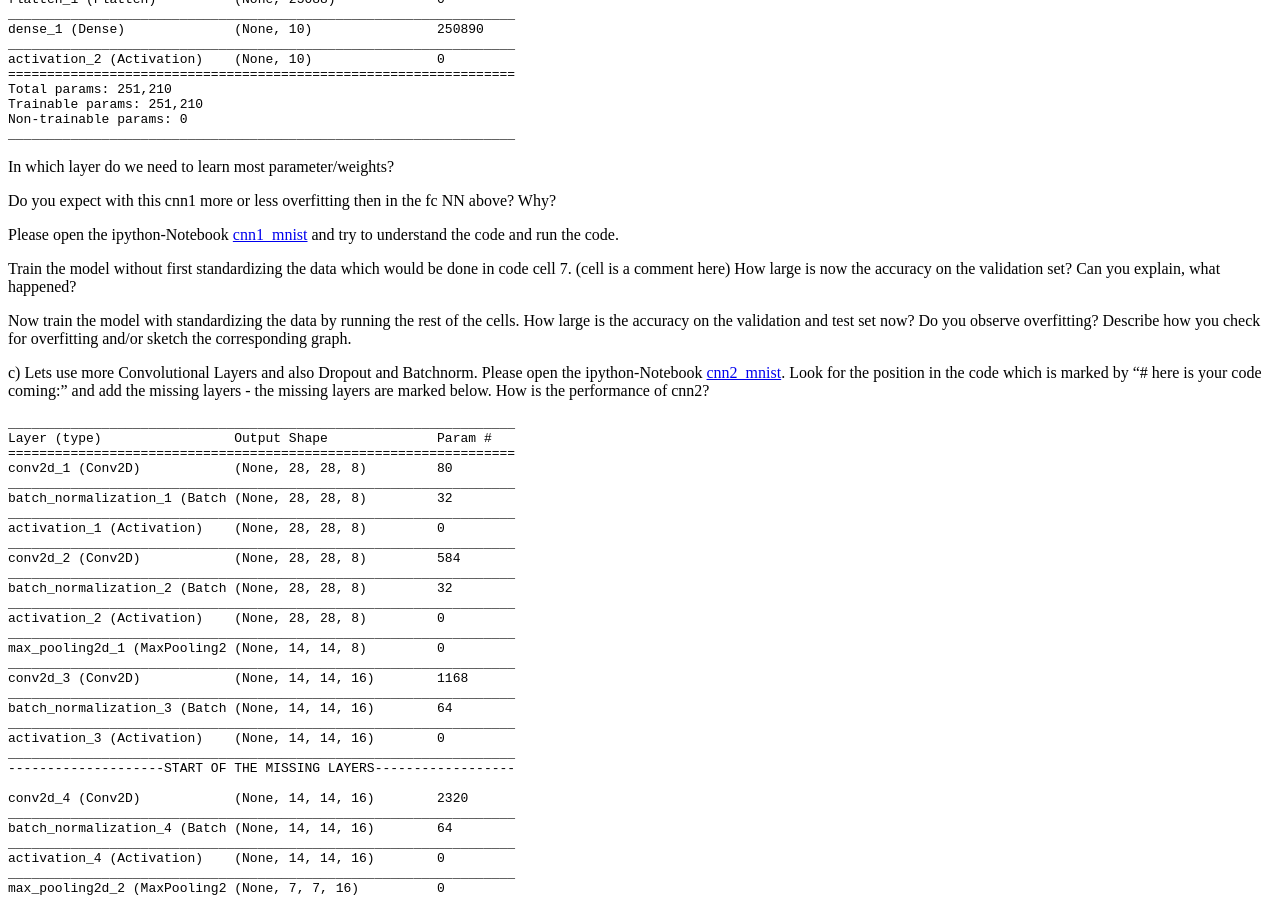
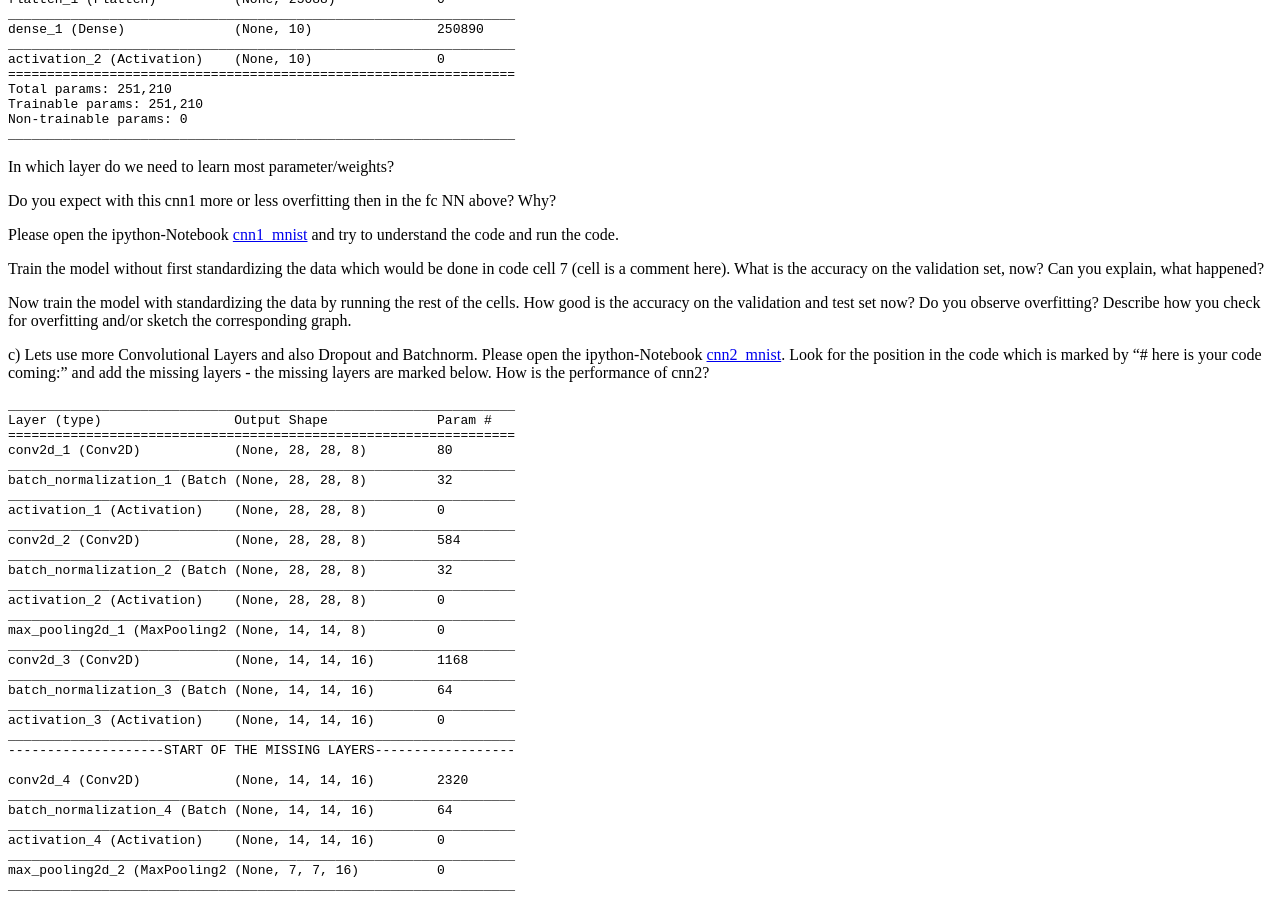
Before and after one commit to tensorchiefs/dl_course_2018, a Jekyll site: the page built from docs/exercises/07_CNN_MNIST.md, in a window 1280 px wide and 900 px high, scrolled down 834 px. Built offline with Jekyll 4.4.1, drawn with Linux system fonts in a browser that asks for light colours; a script that is not in the unit is left out; the repository's description, which GitHub fills in, is left out.

Commit message:
07 exercise update

```diff
--- a/docs/exercises/07_CNN_MNIST.md
+++ b/docs/exercises/07_CNN_MNIST.md
@@ -70,11 +70,11 @@ Do you expect with this cnn1 more or less overfitting then in the fc NN above? W
 Please open the ipython-Notebook [cnn1_mnist](https://github.com/tensorchiefs/dl_course_2018/blob/master/notebooks/07_cnn1_mnist.ipynb) and
 try to understand the code and run the code.
 
-Train the model without first standardizing the data which would be done in code cell 7. (cell is a comment here)
-How large is now the accuracy on the validation set? Can you explain, what happened?
+Train the model without first standardizing the data which would be done in code cell 7 (cell is a comment here).
+What is the accuracy on the validation set, now? Can you explain, what happened?
 
 Now train the model with standardizing the data by running the rest of the cells.
-How large is the accuracy on the validation and test set now? Do you observe overfitting?
+How good is the accuracy on the validation and test set now? Do you observe overfitting?
 Describe how you check for overfitting and/or sketch the corresponding graph.
 
 
```
